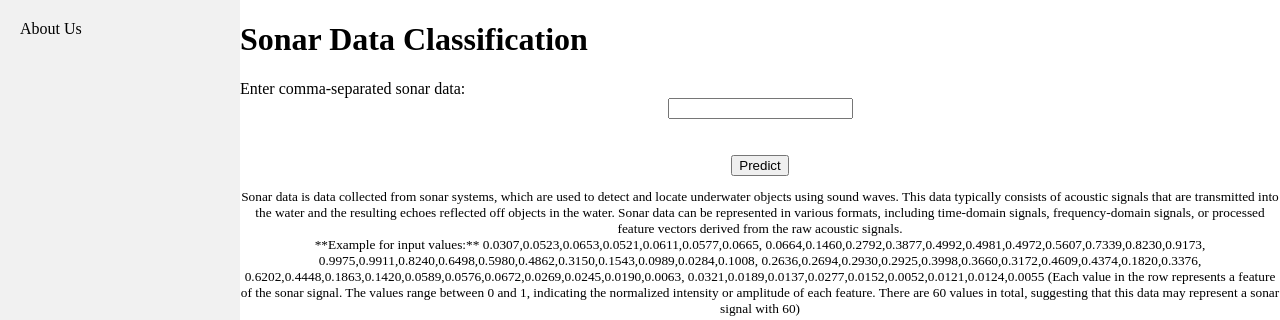
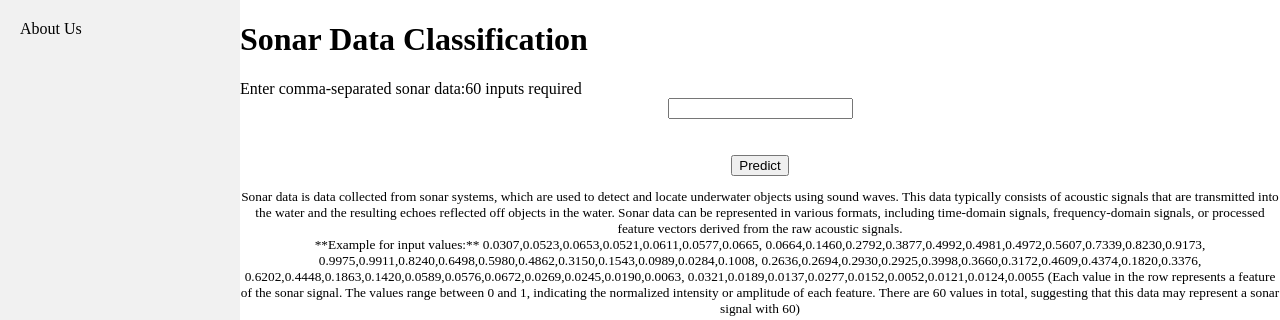
Before and after one commit to piyaldeb/Capstone, a Flask app: page / in a window 1280 px wide. Shown: the top 320 px of the page. Run offline with Flask 3, Linux system fonts and the light colour scheme.

Commit message:
index.html

```diff
--- a/templates/index.html
+++ b/templates/index.html
@@ -34,7 +34,7 @@
     <div class content">
         <h1>Sonar Data Classification</h1>
         <form action="/predict" method="post">
-            Enter comma-separated sonar data:
+            Enter comma-separated sonar data:60 inputs required
             <br>
             <div class="center-box">
                 <input type="text" name="data" required>
```
